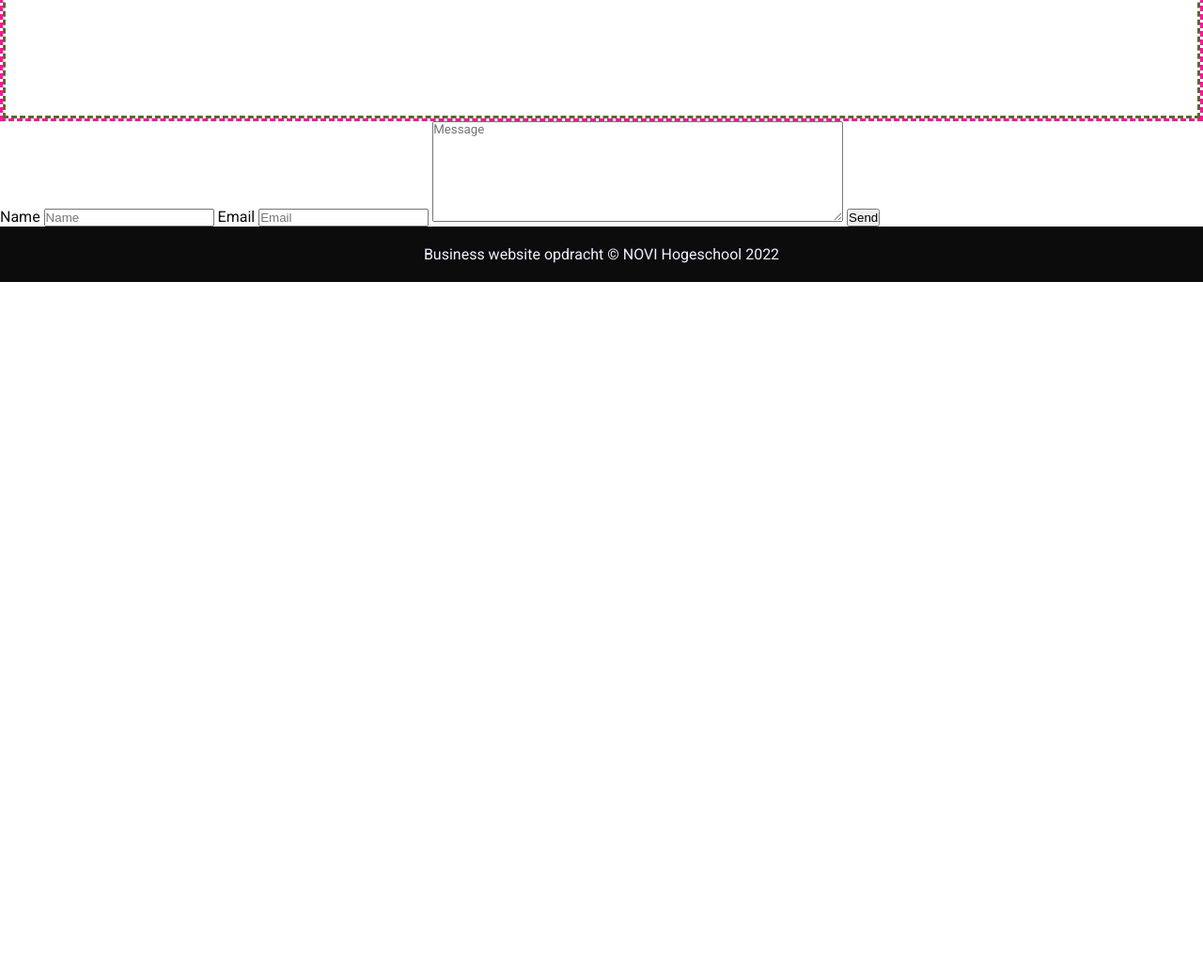
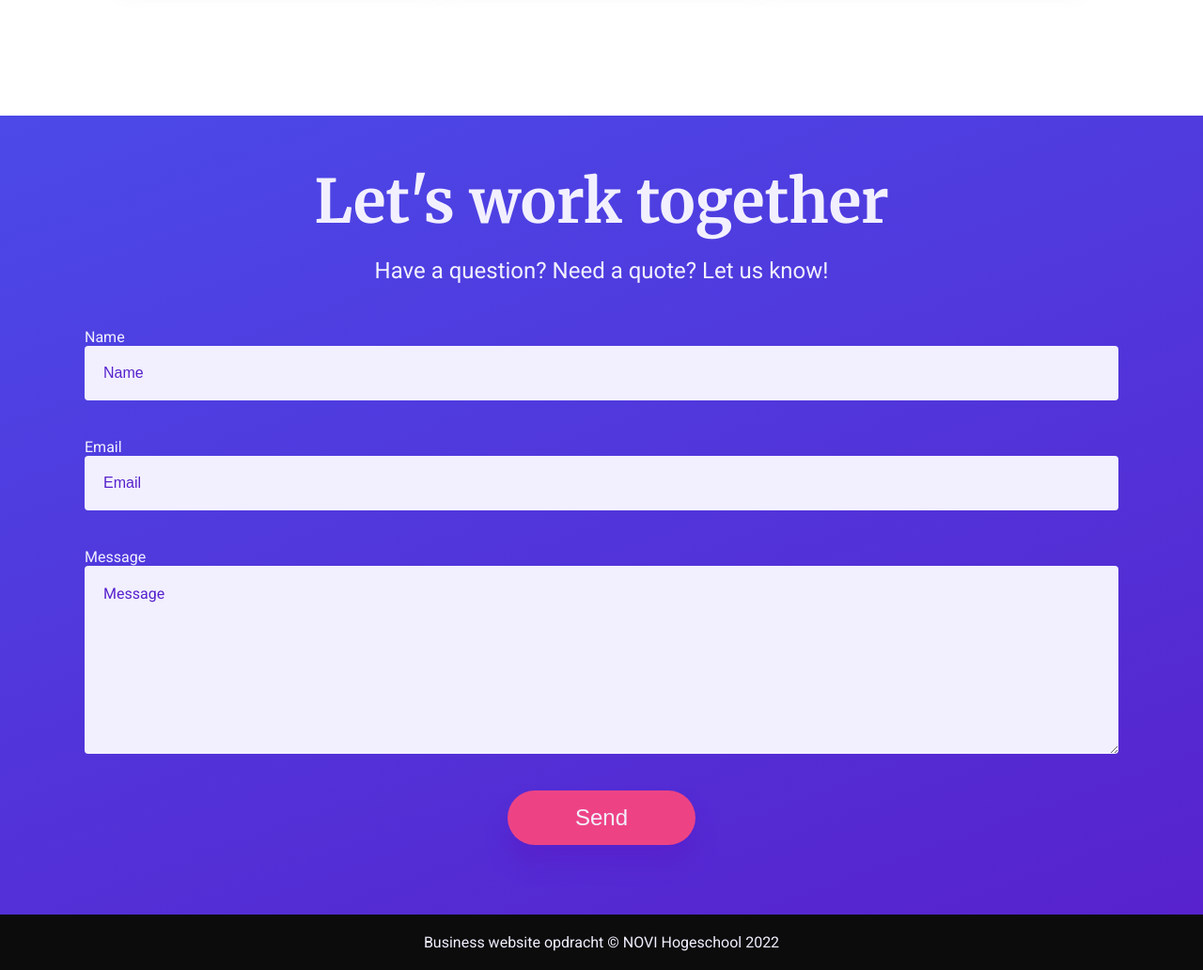
Before and after one commit to RegioProfessionals/HW_Novi_Frontend_HW4_OwnSetup, a website: page index.html in a window 1280 px wide. Shown: the part 3995-5027 px from the top of the page at 94% size. Before the commit the page ends 4295 px from the top, so only its background shows below. Drawn offline with Linux system fonts and the light colour scheme.

Commit message:
Form completely finished. The desktop-version is now ready except for the quotes under the text-articles. I will finish that later today.

```diff
--- a/index.html
+++ b/index.html
@@ -125,15 +125,26 @@ If this changes in the future than the code needs to be changed. -->
     </section>
     <section class="section4-outer-container-4">
         <div class="inner-container-4">
-            <form id="contact-us">
+            <section>
+                <P class="title-form-merriweather-4rem">Let's work together</P>
+                <p class="sub-title-form-roboto-15rem">Have a question? Need a quote? Let us know!</p>
+            </section>
+            <form class="form-inline" id="contact-us">
+                <div class="label-input-combination">
                 <label for="Name:">Name</label>
                 <input type="text" id="Name:" name="name" placeholder="Name">
                 <!--- be aware that the color of the placeholder is grey and you possibly have to change it with pseudo- ::placeholder in CSS -->
+                </div>
+                <div class="label-input-combination">
                 <label for="Email:">Email</label>
                 <input type="email" id="Email:" name="email" placeholder="Email">
                 <!--- be aware that the color of the placeholder is grey and you possibly have to change it with pseudo- ::placeholder in CSS -->
-                <textarea class="change-text" name="message" rows="7" cols="60" id="Message:" placeholder="Message"></textarea>
-                <button type="button">Send</button>
+                </div>
+                <div class="label-input-combination">
+                <label for="Message:">Message</label>
+                <textarea class="change-text" name="message"  id="Message:" placeholder="Message"></textarea>
+                </div>
+                <button class="form-inline-button" type="submit">Send</button>
                 <!--Here the type button is used, because with submit it will constantly refresh the page. We don't want this in this stage. -->
             </form>
         </div>
--- a/styles.css
+++ b/styles.css
@@ -48,6 +48,7 @@ a:link {
     color: var(--purple);
     text-decoration: none;
 }
+
 
 /* ------------------------------- 2. Typography ----------------------------------- */
 /* for headings: */
@@ -112,7 +113,6 @@ h1, h2, h3, h4, h5, h6 .merriweather-bold {
     background-color: var(--light-grey);
 }
 .article-section {
-    border: 3px dashed blue;
     background-size: cover;
     padding-top: 6rem;
     padding-bottom: 6rem;
@@ -153,7 +153,6 @@ h1, h2, h3, h4, h5, h6 .merriweather-bold {
     flex: 0 1 500px;
 }
 span {
-    /*border: 4px dashed #000;*/
     display: flex;
     flex-direction: row;
     flex: 1 1 400px;
@@ -173,11 +172,11 @@ span {
     padding: 40px;
     margin: 20px 0 20px 0;
     flex: 0 1 400px;
-    /*min-height: 300px;*/
-    /*min-width: 380px;*/
     display: flex;
     flex-direction: column;
     gap: 10px;
+    box-shadow: 0 20px 20px rgba(122, 122, 122, 0.2)
+
 
 }
 .boxed-article-title {
@@ -193,7 +192,6 @@ span {
 .column-width-article {
     max-width: 320px;
     padding: 15px 0 0 0;
-    /*padding: 20px;*/
 }
 
 .three-box-alignment{
@@ -201,8 +199,6 @@ span {
     flex-basis: 20%;
     justify-content: space-around;
     margin: 40px 0 40px 0;
-
-
 }
 
 .change-text {
@@ -220,7 +216,6 @@ main {
 }
 
 .section3-outer-container-3 {
-    border: 3px dashed deeppink;
     display: flex;
     flex-direction: column;
     flex-wrap: wrap;
@@ -228,14 +223,111 @@ main {
 }
 .inner-container-3 {
     background-size: cover;
-    border: 3px dashed darkolivegreen;
     padding-top: 6rem;
     padding-bottom: 6rem;
     padding-left: 8rem;
     padding-right: 8rem;
+}
+
+.section4-outer-container-4 {
+    background-size: cover;
+    background-position: center;
+    background: linear-gradient(-20deg, var(--purple), var(--blue));
+}
+
+/*.test-row-direction {*/
+/*    border: 1px solid var(--light-purple);*/
+/*}*/
+
+.inner-container-4 {
+    /*border: 3px dashed yellow;*/
+    display: flex;
+    flex-direction: column;
+    justify-content: center;
+    width: 1100px;
+    height: 850px;
+    margin: 0 auto;
+}
+
+.title-form-merriweather-4rem {
+    color: var(--light-purple);
+    font-family: "Merriweather", serif;
+    font-weight: 700;
+    font-size: 4rem;
+    text-align: center;
+}
+.sub-title-form-roboto-15rem {
+    font-family: "Roboto", sans-serif;
+    font-weight: 400;
+    font-size: 1.5rem;
+    margin: 20px 0 20px 0;
+    color: var(--light-purple);
+    text-align: center;
+}
+input {
+    width: 100%;
+    background-color: var(--light-purple);
+    border: none;
+    padding: 20px 20px;
+    border-radius: 4px;
+    font-size: 1rem;
+    color: var(--night);
+}
+input:focus {
+    outline: none;
+    border-color: #719ECE;
+    box-shadow: 0 0 20px #719ECE;
+}
+input::placeholder {
+    color: var(--purple);
+}
+textarea:focus {
+    outline: none;
+    border-color: #719ECE;
+    box-shadow: 0 0 30px #719ECE;
+}
+
+textarea {
+    width: 100%;
+    background-color: var(--light-purple);
+    border: none;
+    padding: 20px 20px;
+    height: 200px;
+    color: var(--night);
+    font-size: 1rem;
+    border-radius: 4px;
+}
+textarea::placeholder {
+    color: var(--purple);
+}
+.form-inline {
+    /*border: 3px dashed orange;*/
+    display: flex;
+    flex-flow: column wrap;
+    justify-content: center;
+    /*align-items: center;*/
+    gap: 30px;
+    color: var(--light-purple);
+    height: 600px;
+    align-items: stretch;
+}
+.form-inline-button {
+    background-color: var(--pink);
+    border: none;
+    width: 200px;
+    padding: 15px 0 15px 0;
+    margin: 0 auto;
+    color: var(--light-purple);
+    font-size: 1.5rem;
+    border-radius: 50px 50px 50px 50px;
+    box-shadow: 0 20px 20px rgba(87, 34, 205, 0.9)
+}
+.label-input-combination {
+    width: 100%;
+    padding: 5px 0 5px 0;
+}
 
 
-}
 footer {
     background-size: cover;
     text-align: center;
```
